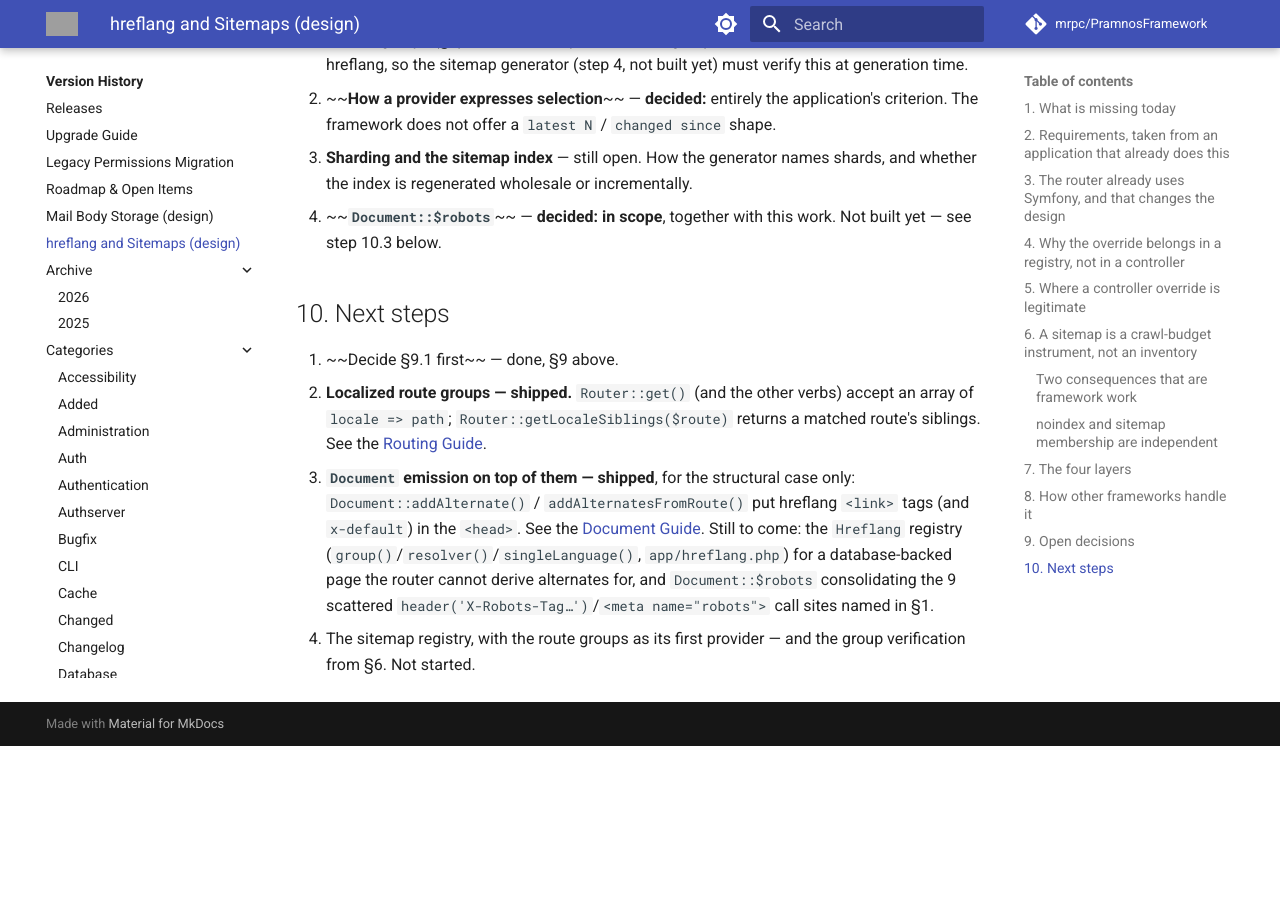
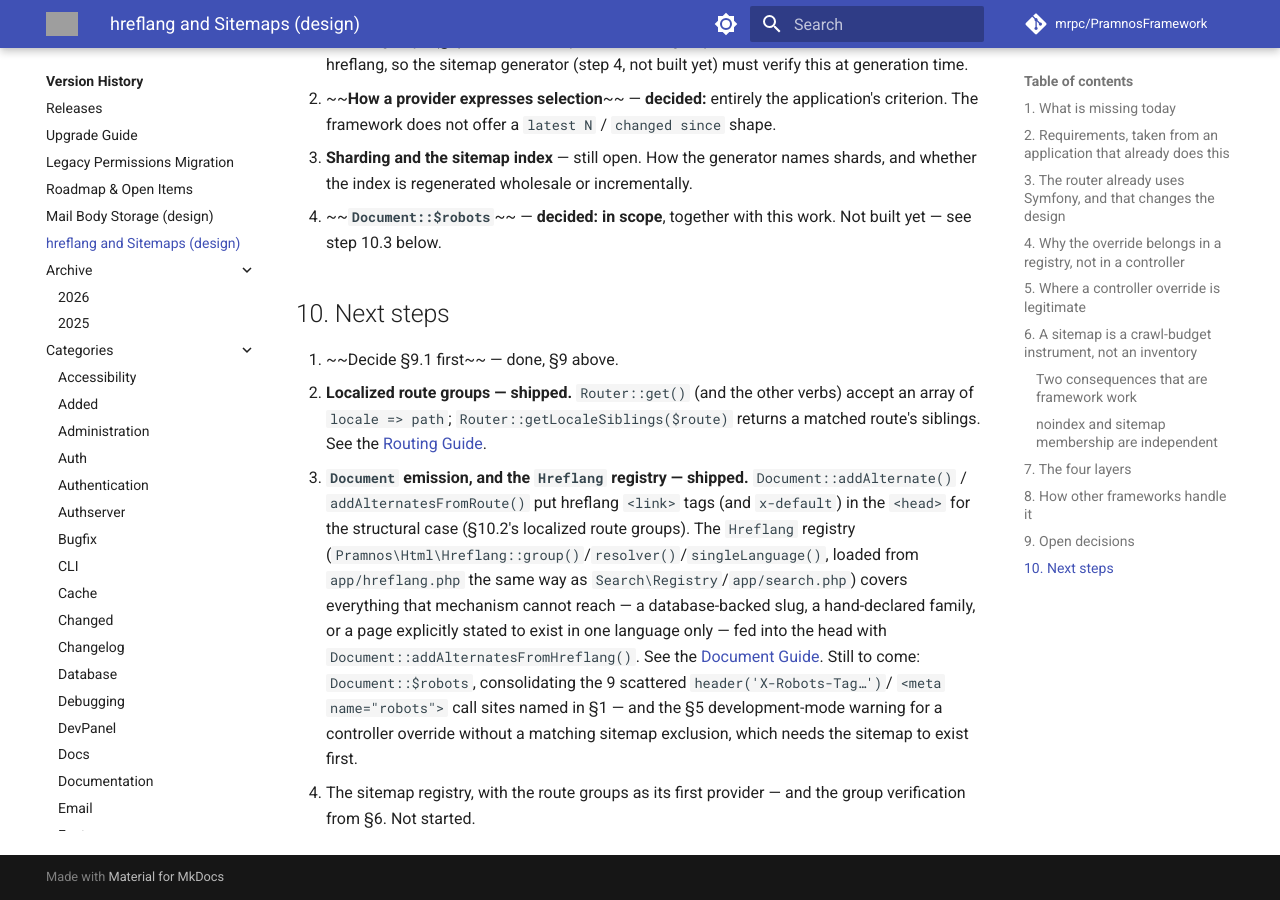
Before and after one commit to mrpc/PramnosFramework, an MkDocs documentation site: the page built from docs/Hreflang-And-Sitemap-Design.md, in a window 1280 px wide and 900 px high, scrolled down 6080 px. Built offline with MkDocs 1.6.1 and Material for MkDocs 9.7.7, drawn with Linux system fonts in a browser that asks for light colours; comment, search, counter and statistics services are not loaded; before the commit the page ends 6826 px from its top, so only the background shows below that; some of the changed text lies outside the part shown; grey boxes are pictures that could not be loaded.

Commit message:
docs: close step 10.3 of the hreflang design — registry shipped
Marks the Hreflang registry done alongside the Document emission it
was already tracked with; updates the status line and appends today's
changelog post with the registry's entry.

```diff
--- a/docs/Hreflang-And-Sitemap-Design.md
+++ b/docs/Hreflang-And-Sitemap-Design.md
@@ -8,8 +8,9 @@ use_cases:
 
 # hreflang and sitemaps — design
 
-**Status:** design, partially implemented. Localized route groups and `Document` alternates
-(step 10.2–3) have shipped; the `Hreflang`/`Sitemap` registries and `Document::$robots` have not.
+**Status:** design, partially implemented. Localized route groups, `Document` alternates and the
+`Hreflang` registry (steps 10.2–3) have shipped; the `Sitemap` registry and `Document::$robots`
+have not.
 **Last updated:** 1 November 2026
 
 Two features that look separate and are not. They are written up together because the same
@@ -255,13 +256,18 @@ as the model.
 2. **Localized route groups — shipped.** `Router::get()` (and the other verbs) accept an array
    of `locale => path`; `Router::getLocaleSiblings($route)` returns a matched route's siblings.
    See the [Routing Guide](Pramnos_Routing_Guide.md#localized-route-groups).
-3. **`Document` emission on top of them — shipped**, for the structural case only:
+3. **`Document` emission, and the `Hreflang` registry — shipped.**
    `Document::addAlternate()` / `addAlternatesFromRoute()` put hreflang `<link>` tags (and
-   `x-default`) in the `<head>`. See the
-   [Document Guide](Pramnos_Document_Output_Guide.md#hreflang-alternates). Still to come: the
-   `Hreflang` registry (`group()`/`resolver()`/`singleLanguage()`, `app/hreflang.php`) for a
-   database-backed page the router cannot derive alternates for, and `Document::$robots`
-   consolidating the 9 scattered `header('X-Robots-Tag…')`/`<meta name="robots">` call sites
-   named in §1.
+   `x-default`) in the `<head>` for the structural case (§10.2's localized route groups). The
+   `Hreflang` registry (`Pramnos\Html\Hreflang::group()`/`resolver()`/`singleLanguage()`, loaded
+   from `app/hreflang.php` the same way as `Search\Registry`/`app/search.php`) covers everything
+   that mechanism cannot reach — a database-backed slug, a hand-declared family, or a page
+   explicitly stated to exist in one language only — fed into the head with
+   `Document::addAlternatesFromHreflang()`. See the
+   [Document Guide](Pramnos_Document_Output_Guide.md#hreflang-alternates). Still to come:
+   `Document::$robots`, consolidating the 9 scattered `header('X-Robots-Tag…')`/
+   `<meta name="robots">` call sites named in §1 — and the §5 development-mode warning for a
+   controller override without a matching sitemap exclusion, which needs the sitemap to exist
+   first.
 4. The sitemap registry, with the route groups as its first provider — and the group verification
    from §6. Not started.
```
Also changed, not shown: docs/version-history/posts/2026-11-01.md (+19 -1 lines).
